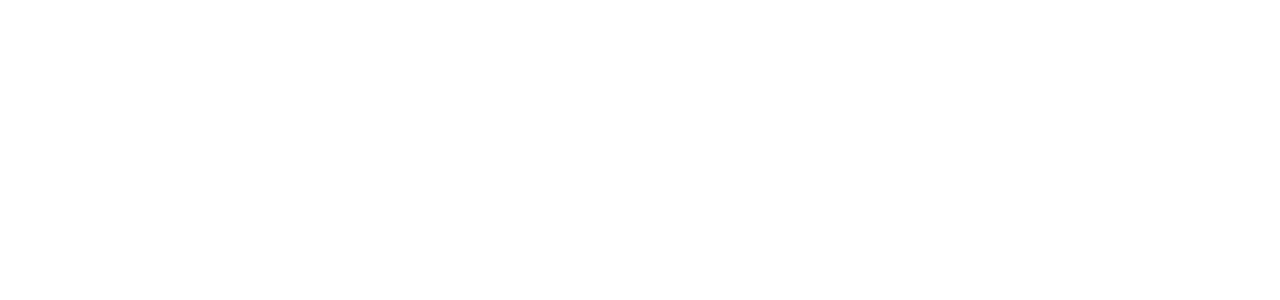
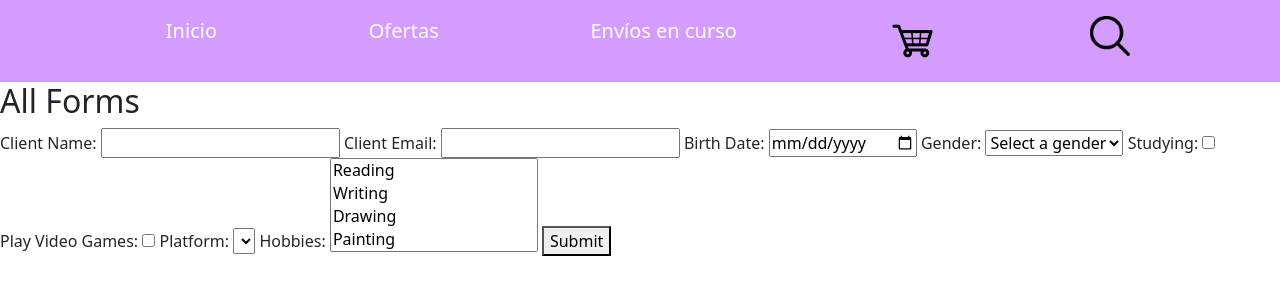
Before and after one commit to AndresPin0/ABC_Electronics, a Django app: page /registerAdditionalInfo/ in a window 1280 px wide. Before the commit the part shown is empty. Shown: the top 300 px of the page. Run offline with Django 4.2, Linux system fonts and the light colour scheme; lists and menus that the app fills with data are empty.

Commit message:
feat(forms): add forms.py and HTML view

```diff
--- /dev/null
+++ b/electronics/forms.py
@@ -0,0 +1,107 @@
+from django import forms
+
+
+class ClientForm(forms.Form):
+    # clientID = forms.CharField(label='Client ID') this field should be auto generated
+    clientName = forms.CharField(label='Client Name')
+    clientEmail = forms.EmailField(label='Client Email')
+
+
+class ChildForm(forms.Form):
+    birthDate = forms.DateField(label='Birth Date',
+                                widget=forms.DateInput(attrs={'type': 'date'}))
+
+    GENDER_CHOICES = [
+        ('male', 'Male'),
+        ('female', 'Female'),
+        ('other', 'Other')
+    ]
+
+    gender = forms.ChoiceField(label='Gender', choices=GENDER_CHOICES)
+
+    studying = forms.BooleanField(label='Studying',
+                                  required=False)
+
+    playVideoGames = forms.BooleanField(label='Play Video Games',
+                                        required=False)
+
+    PLATFORM_CHOICES = ['PC',
+                        'PlayStation',
+                        'Xbox',
+                        'Nintendo',
+                        'Mobile']
+
+    platforms = forms.ChoiceField(label='Platform',
+                                  choices=PLATFORM_CHOICES,
+                                  required=False)
+
+
+class BirthPlaceForm(forms.Form):
+    country = forms.ChoiceField(label='Country')
+
+    state = forms.ChoiceField(label='State')
+
+    city = forms.ChoiceField(label='City')
+
+
+class LivingPlaceForm(forms.Form):
+    country = forms.ChoiceField(label='Country')
+
+    state = forms.ChoiceField(label='State')
+
+    city = forms.ChoiceField(label='City')
+
+    postalCode = forms.CharField(label='Postal Code')
+
+
+class hobbiesForm(forms.Form):
+    HOBBIES_CHOICES = [
+        'Reading', 'Writing', 'Drawing', 'Painting', 'Singing', 'Dancing',
+        'Playing an instrument', 'Listening to music', 'Watching movies',
+        'Watching series', 'Watching anime', 'Watching cartoons', 'Watching sports',
+        'Playing sports', 'Playing video games', 'Playing board games', 'Playing card games',
+        'Playing tabletop games', 'Playing role playing games', 'Playing with pets',
+        'Playing with children', 'Playing with friends', 'Playing with family',
+        'Playing with strangers', 'Playing with toys', 'Playing with dolls',
+        'Playing with action figures', 'Playing with legos', 'Playing with blocks']
+
+    hobbies = forms.ChoiceField(label='Hobbies',
+                                choices=HOBBIES_CHOICES, )
+
+
+class sportsForm(forms.Form):
+    SPORTS_CHOICES = [
+        'Soccer', 'Basketball', 'Baseball', 'Football', 'Tennis', 'Volleyball',
+        'Badminton', 'Table Tennis', 'Golf', 'Swimming', 'Running', 'Cycling',
+        'Boxing', 'MMA', 'Wrestling', 'Weightlifting', 'Gymnastics', 'Skating',
+        'Skiing', 'Snowboarding', 'Surfing', 'Skateboarding', 'Rollerblading',
+        'Parkour', 'Rock Climbing', 'Hiking', 'Camping', 'Fishing', 'Hunting',
+        'Archery', 'Shooting', 'Darts', 'Billiards', 'Bowling', 'Dancing',
+        'Yoga', 'Pilates', 'Meditation', 'Tai Chi', 'Karate', 'Judo', 'Jiu Jitsu',
+        'Aikido', 'Kendo', 'Fencing', 'Sword Fighting', 'Horseback Riding']
+
+    sports = forms.ChoiceField(label='Sports',
+                               choices=SPORTS_CHOICES)
+
+
+class maritalStatusForm(forms.Form):
+    MARITAL_STATUS_CHOICES = [
+        'Single', 'Married', 'Divorced', 'Widowed', 'Separated', 'In a relationship',
+        'Engaged', 'It\'s complicated', 'In an open relationship', 'In a civil union']
+
+    maritalStatus = forms.ChoiceField(label='Marital Status',
+                                      choices=MARITAL_STATUS_CHOICES)
+
+    statusDateChanged = forms.DateField(label='Status Date Changed')
+
+    coupleName = forms.CharField(label='Couple Name')
+
+
+class categoryInterestForm(forms.Form):
+    CATEGORY_INTEREST_CHOICES = [
+        'Electronics', 'Clothing', 'Food', 'Books', 'Movies', 'Music', 'Games',
+        'Sports', 'Travel', 'Health', 'Beauty', 'Home', 'Garden', 'Pets', 'Toys',
+        'Baby', 'Kids', 'Automotive', 'Tools', 'Industrial', 'Handmade', 'Jewelry']
+
+    categoryInterest = forms.ChoiceField(label='Category Interest',
+                                         choices=CATEGORY_INTEREST_CHOICES)
--- a/electronics/templates/additional_client_information.html
+++ b/electronics/templates/additional_client_information.html
@@ -1,10 +1,58 @@
-<!DOCTYPE html>
-<html lang="en">
-<head>
-    <meta charset="UTF-8">
-    <title>Title</title>
-</head>
-<body>
+{% extends "base.html" %}
 
-</body>
-</html>
+{% block title %}All Forms{% endblock %}
+
+{% block content %}
+    <head>
+  <h2>All Forms</h2>
+    </head>
+    <body>
+
+    <form method="post" action="registerAdditionalInfo/">
+      {% csrf_token %}
+
+      <label for="clientName">Client Name:</label>
+      <input type="text" id="clientName" name="clientName" required>
+
+      <label for="clientEmail">Client Email:</label>
+      <input type="email" id="clientEmail" name="clientEmail" required>
+
+         <label for="birthDate">Birth Date:</label>
+
+      <input type="date" id="birthDate" name="birthDate" required>
+
+      <label for="Gender">Gender:</label>
+        <select id="Gender" name="Gender" required>
+            <option value=""> Select a gender </option>
+
+             <select id="Gender" name="Gender" required>
+              {% for choice in form.GENDER_CHOICES %}
+                <option value="{{ choice }}">{{ choice }}</option>
+              {% endfor %}
+            </select>
+        </select>
+
+      <label for="studying">Studying:</label>
+      <input type="checkbox" id="studying" name="studying">
+
+      <label for="playVideoGames">Play Video Games:</label>
+      <input type="checkbox" id="playVideoGames" name="playVideoGames">
+
+      <label for="platform">Platform:</label>
+      <select id="platform" name="platform">
+        {% for platform in form.PLATFORM_CHOICES %}
+          <option value="{{ platform }}">{{ platform }}</option>
+        {% endfor %}
+      </select>
+
+      <label for="hobbies">Hobbies:</label>
+      <select id="hobbies" name="hobbies" multiple="False">
+          {% for hobby in form.HOBBIES_CHOICES %}
+                <option value="{{ hobby }}">{{ hobby }}</option>
+            {% endfor %}
+      </select>
+
+        <button type="submit">Submit</button>
+    </form>
+    </body>
+{% endblock %}
--- a/electronics/views/register_additional_client_info.py
+++ b/electronics/views/register_additional_client_info.py
@@ -1,6 +1,14 @@
 from django.shortcuts import render, redirect
 from electronics.models import *
+from electronics.forms import *
 
 
 def register_additional_information(request):
-    return render(request, 'additional_client_information.html')
+
+    if request.method == 'POST':
+        gender = request.POST.getlist('gender')
+        hobbies = request.POST.getlist('hobbies')
+
+    else:
+        form = hobbiesForm()
+    return render(request, 'additional_client_information.html', {'form': form})
```
Also changed, not shown: electronics/models.py (line endings or trailing spaces), electronics/views/views.py (line endings or trailing spaces).
